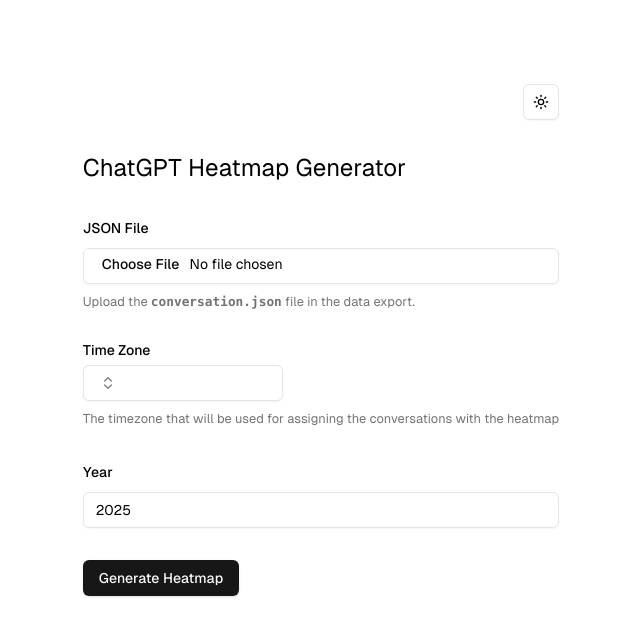
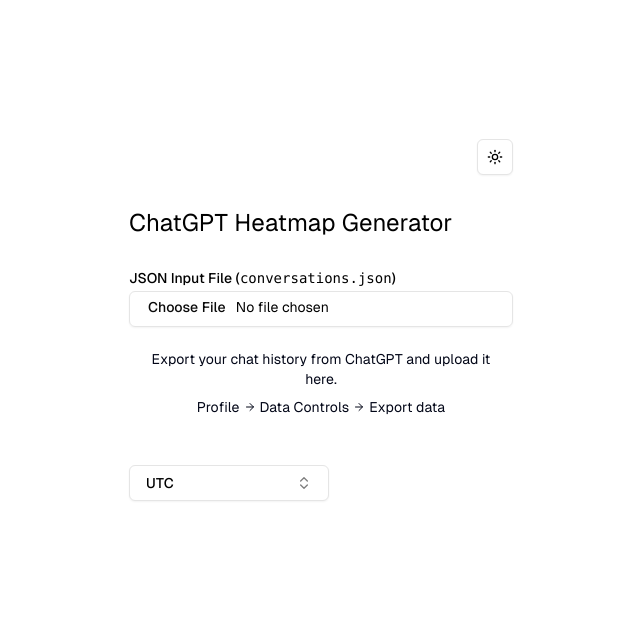
Before and after one commit to cr2007/chatgpt-heatmap-web, a Next.js app: page / in a window 1280 px wide. Shown: the top 636 px of the page, without its empty margins (319-959 px from the left). Built offline with nearby package versions, Linux system fonts and the light colour scheme.

Commit message:
Refactored from a form to normal components

```diff
--- a/components/heatMapForm.tsx
+++ b/components/heatMapForm.tsx
@@ -1,12 +1,19 @@
 "use client";
 
-import { zodResolver } from "@hookform/resolvers/zod";
-import { Check, ChevronsUpDown } from "lucide-react";
-import { useForm } from "react-hook-form";
-import { z } from "zod";
+import { ArrowRightIcon, Check, ChevronsUpDown } from "lucide-react";
+import React from "react";
+import { useState } from "react";
 
 import { cn } from "@/lib/utils";
+
 import { Button } from "@/components/ui/button";
+import { Input } from "@/components/ui/input";
+import { Label } from "@/components/ui/label";
+import {
+  Popover,
+  PopoverContent,
+  PopoverTrigger,
+} from "@/components/ui/popover";
 import {
   Command,
   CommandEmpty,
@@ -14,145 +21,64 @@
   CommandInput,
   CommandItem,
   CommandList,
-} from "@/components/ui/command"
-import {
-  Form,
-  FormControl,
-  FormDescription,
-  FormField,
-  FormItem,
-  FormLabel,
-  FormMessage,
-} from "@/components/ui/form";
-import { Input } from "@/components/ui/input";
-import { Popover, PopoverContent, PopoverTrigger } from "@/components/ui/popover";
-
-const formSchema = z.object({
-  timeZone: z.string().nonempty("Please select a timezone."),
-  year: z
-    .string()
-    .min(4, "The year must be a 4 digit value")
-    .max(4, "Year cannot be more than 4 digits")
-    .regex(/^\d{4}$/, "Year must be a valid 4-digit number."),
-  jsonFile: z
-    .instanceof(File)
-    .refine(
-      (file) => file.type === "application/json",
-      "File must be a JSON file."
-    ),
-});
+} from "@/components/ui/command";
 
 export function HeatMapForm() {
-  const form = useForm<z.infer<typeof formSchema>>({
-    resolver: zodResolver(formSchema),
-    defaultValues: {
-      timeZone: Intl.DateTimeFormat().resolvedOptions().timeZone, // Defaults to the user's local time zone
-      year: new Date().getFullYear().toString(), // Defaults to current year
-    },
-  });
+  const [open, setOpen] = React.useState(false);
+  const [timeZone, setTimeZone] = useState(Intl.DateTimeFormat().resolvedOptions().timeZone);
 
-  const { setValue } = form;
-
-  function onSubmit(values: z.infer<typeof formSchema>) {
-    console.log("Submitted values:", values);
-
-    if (values.jsonFile) {
-      const reader = new FileReader();
-      reader.onload = (event) => {
-        console.log(`JSON file contents: ${event.target?.result}`);
-      };
-
-      reader.readAsText(values.jsonFile);
-    }
-  }
-
-  const timeZones =
-  typeof Intl.supportedValuesOf === "function"
-  ? Intl.supportedValuesOf("timeZone")
-  : [];
+  const timeZones = Intl.supportedValuesOf("timeZone");
 
   return (
-    <Form {...form}>
-      <form onSubmit={form.handleSubmit(onSubmit)} className="space-y-8">
+    <>
       {/* File Input Field */}
-        <FormField
-          control={form.control}
-          name="jsonFile"
-          render={({ field }) => (
-            <FormItem>
-              <FormLabel>JSON File</FormLabel>
-              <FormControl>
-                <Input
-                  id="jsonFile"
-                  type="file"
-                  accept="application/json"
-                  placeholder="Enter the file contents"
-                  onChange={(event) => {
-                    if (event.target.files?.[0]) {
-                      setValue("jsonFile", event.target.files[0], { shouldValidate: true });
-                    }
-                  }}
-                />
-              </FormControl>
-              <FormMessage />
-              <FormDescription>
-                Upload the <code><b>conversation.json</b></code> file in the data export.
-              </FormDescription>
-            </FormItem>
-          )}
-        />
+      <div className="grid w-full max-w-sm items-center gap-1.5">
+        <Label htmlFor="jsonFile">JSON Input File (<code>conversations.json</code>)</Label>
+        <Input id="jsonFile" type="file"></Input>
+
+        <div className="flex flex-col items-center gap-2 text-center bg-secondary text-slate-950 dark:text-slate-300 p-4 rounded-lg">
+					<p className="text-center text-sm">
+						Export your chat history from ChatGPT and upload it here.
+					</p>
+					<p className="text-center text-sm flex items-center gap-1">
+						Profile <ArrowRightIcon className="inline-block w-3 h-3" /> Data Controls <ArrowRightIcon className="inline-block w-3 h-3" /> Export data
+					</p>
+				</div>
+      </div>
 
       {/* Time Zone Popover Field */}
-        <FormField
-          control={form.control}
-          name="timeZone"
-          render={({ field }) => (
-            <FormItem className="flex flex-col">
-              <FormLabel>Time Zone</FormLabel>
-              <Popover>
+      <Popover open={open} onOpenChange={setOpen}>
         <PopoverTrigger asChild>
-                  <FormControl>
           <Button
             variant="outline"
             role="combobox"
-                      className={cn(
-                        "w-[200px] justify-between",
-                        !field.value && "text-muted-foreground"
-                      )}
+            aria-expanded={open}
+            className="w-[200px] justify-between"
           >
-                      {field.value
-                        ? timeZones.find(
-                            (tz) => tz === field.value
-                          )
-                        : "Select language"}
+            {timeZone || "Select timezone"}
             <ChevronsUpDown className="opacity-50" />
           </Button>
-                  </FormControl>
         </PopoverTrigger>
         <PopoverContent className="w-[200px] p-0">
           <Command>
-                    <CommandInput
-                      placeholder="Search framework..."
-                      className="h-9"
-                    />
+            <CommandInput placeholder="Search timezone..." className="h-9" />
             <CommandList>
-                      <CommandEmpty>No framework found.</CommandEmpty>
+              <CommandEmpty>No timezone found.</CommandEmpty>
               <CommandGroup>
                 {timeZones.map((tz) => (
                   <CommandItem
+                    key={tz}
                     value={tz}
-                            key={tz}
                     onSelect={() => {
-                              form.setValue("timeZone", tz)
+                      setTimeZone(tz);
+                      setOpen(false);
                     }}
                   >
                     {tz}
                     <Check
                       className={cn(
                         "ml-auto",
-                                tz === field.value
-                                  ? "opacity-100"
-                                  : "opacity-0"
+                        timeZone === tz ? "opacity-100" : "opacity-0"
                       )}
                     />
                   </CommandItem>
@@ -162,98 +88,6 @@
           </Command>
         </PopoverContent>
       </Popover>
-              <FormDescription>
-                The timezone that will be used for assigning the conversations with the heatmap
-              </FormDescription>
-              <FormMessage />
-            </FormItem>
-          )}
-        />
-
-
-        {/* <FormField
-          control={form.control}
-          name="timeZone"
-          render={({ field }) => (
-            <FormItem className="flex flex-col">
-              <FormLabel>Time Zone</FormLabel>
-              <Popover>
-                <PopoverTrigger asChild>
-                  <FormControl>
-                    <Button
-                      variant="outline"
-                      role="combobox"
-                      className={cn(
-                        "w-[200px] justify-between",
-                        !field.value && "text-muted-foreground"
-                      )}
-                    >
-                      {field.value || "Select language"}
-                      <ChevronsUpDown className="opacity-50" />
-                    </Button>
-                  </FormControl>
-                </PopoverTrigger>
-                <PopoverContent className="w-[200px] p-0">
-                  <Command>
-                    <CommandInput
-                      placeholder="Search Time Zone..."
-                      className="h-9"
-                      onInput={(event) => {
-                        console.log("Command Input Value:", event.currentTarget.value)
-                      }}
-                    />
-                    <CommandList>
-                      <CommandEmpty>No Time Zone found.</CommandEmpty>
-                      <CommandGroup>
-                        {timeZones.map((timeZone) => (
-                          <CommandItem
-                            value={timeZone}
-                            key={timeZone}
-                            onSelect={() => {
-                              console.log("Selected Time Zone:", timeZone);
-                              form.setValue("timeZone", timeZone, {shouldValidate: true});
-                            }}
-                          >
-                            {timeZone}
-                            <Check
-                              className={cn(
-                                "ml-auto",
-                                timeZone === field.value
-                                  ? "opacity-100"
-                                  : "opacity-0"
-                              )}
-                            />
-                          </CommandItem>
-                        ))}
-                      </CommandGroup>
-                    </CommandList>
-                  </Command>
-                </PopoverContent>
-              </Popover>
-              <FormDescription>
-                This will be the time zone for creating the heat map.
-              </FormDescription>
-              <FormMessage />
-            </FormItem>
-          )}
-        /> */}
-
-        {/* Year Input Field */}
-        <FormField
-          control={form.control}
-          name="year"
-          render={({ field }) => (
-            <FormItem>
-              <FormLabel>Year</FormLabel>
-              <FormControl>
-                <Input placeholder="Enter the year" type="number" {...field} />
-              </FormControl>
-              <FormMessage />
-            </FormItem>
-          )}
-        />
-        <Button type="submit">Generate Heatmap</Button>
-      </form>
-    </Form>
+    </>
   );
 }
```
Lines whose indentation alone changed are shown as unchanged.
